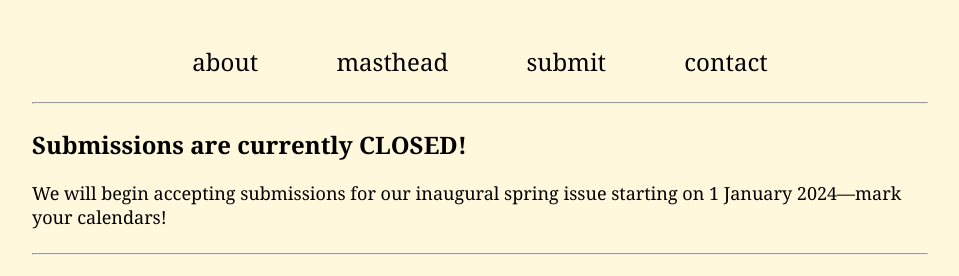
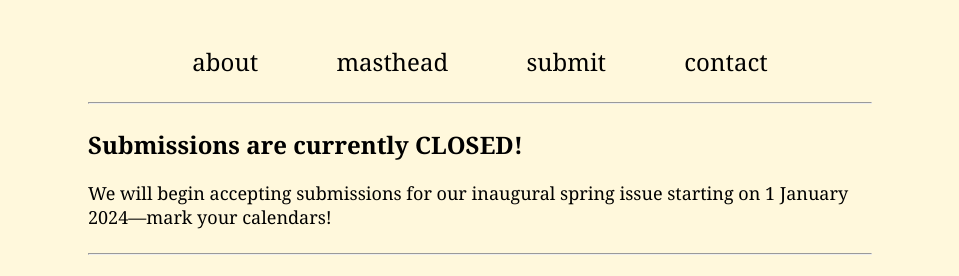
Before and after one commit to ahoyliterary/ahoyliterary.github.io, a plain HTML site: page index.html in a window 1280 px wide. Shown: the part 173-449 px from the top of the page, without its empty margins (160-1119 px from the left). Drawn offline with Linux system fonts and the light colour scheme; a web font is replaced by a local one.

Commit message:
Fixed margins

```diff
--- a/css/main.css
+++ b/css/main.css
@@ -26,10 +26,10 @@ a:active {
 body {
     margin-top: 72px;
     margin-bottom: 72px;
-    margin-left: 192px;
-    margin-right: 192px;
+    margin-left: auto;
+    margin-right: auto;
     min-width: 672px;
-    max-width:  994px;
+    max-width:  784px;
     background-color: cornsilk;
 }
 h1 {
```
